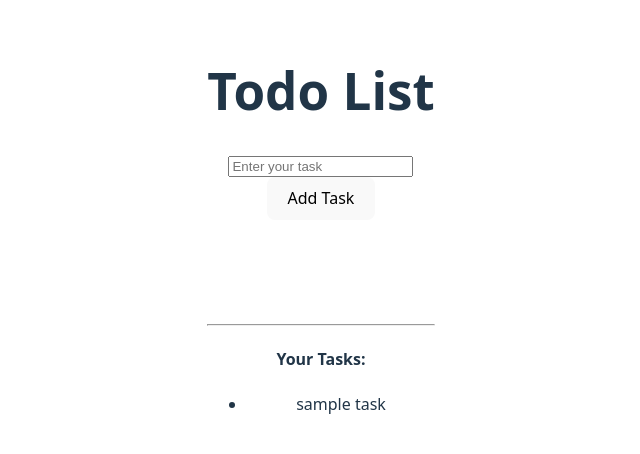
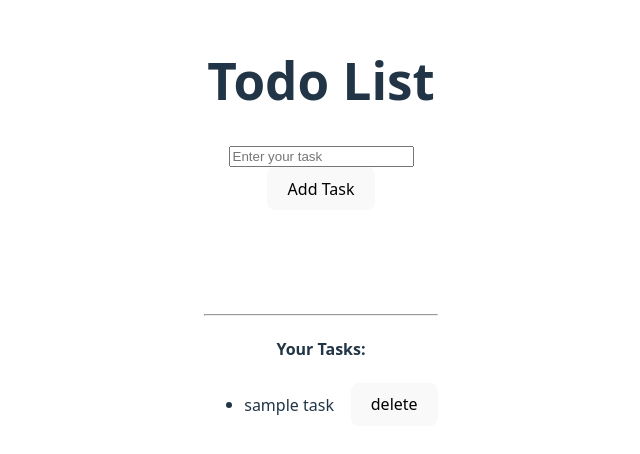
Before and after one commit to Shreyash-23423/React-tutorials, a React (Vite) app: page / in a window 1280 px wide. Shown: the part 170-624 px from the top of the page, without its empty margins (319-959 px from the left). Built offline with nearby package versions, Linux system fonts and the light colour scheme.

Commit message:
learned about how to delete elements from Array

```diff
--- a/src/TodoList.jsx
+++ b/src/TodoList.jsx
@@ -9,13 +9,19 @@ export default function TodoList() {
 
     let addNewTask = () => {
     console.log("Add Task button clicked");
-    setTodos([...todos, {task: newTodo, id: uuidv4()}]);
+    setTodos((prevTodos) => {
+        return [...prevTodos, {task: newTodo, id: uuidv4()}];
+    });
     setNewTodo("");
    };
 
    let upadteTodoValue = (event) => {
     setNewTodo(event.target.value);
    }
+   let deleteTodo = (id) => {
+    setTodos((prevTodos) => todos.filter((prevTodos)=> prevTodos.id != id));
+   }
+
     return (
         <div>
             <h1>Todo List</h1>
@@ -31,7 +37,11 @@ export default function TodoList() {
                 <h4>Your Tasks:</h4>
                 <ul>
                     {todos.map((todo) => (
-                        <li key={todo.id}>{todo.task}</li>
+                        <li key={todo.id}>
+                        <span>{todo.task}</span>
+                        &nbsp; &nbsp;&nbsp;
+                        <button onClick={() => deleteTodo(todo.id)}>delete</button>
+                        </li>
                     ))}
                 </ul>
             </div>
```
